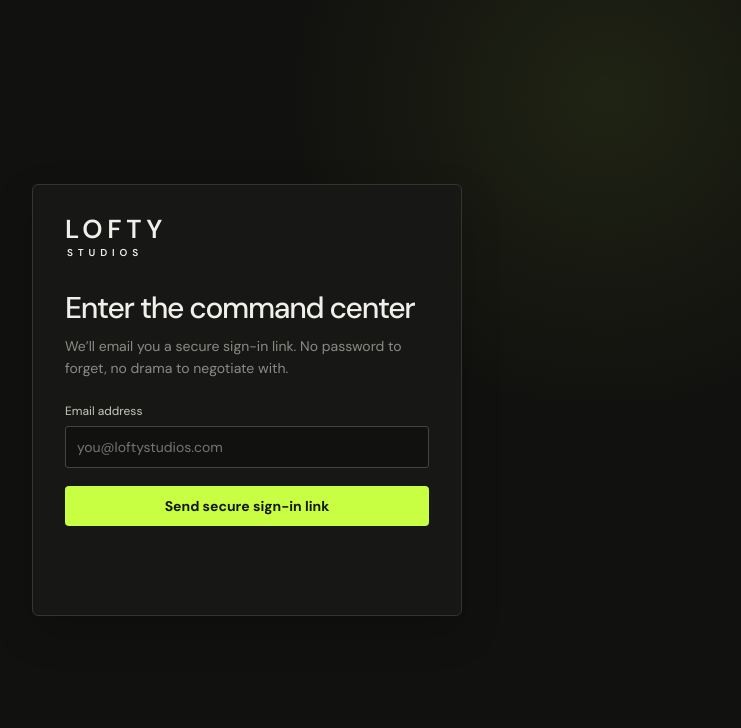
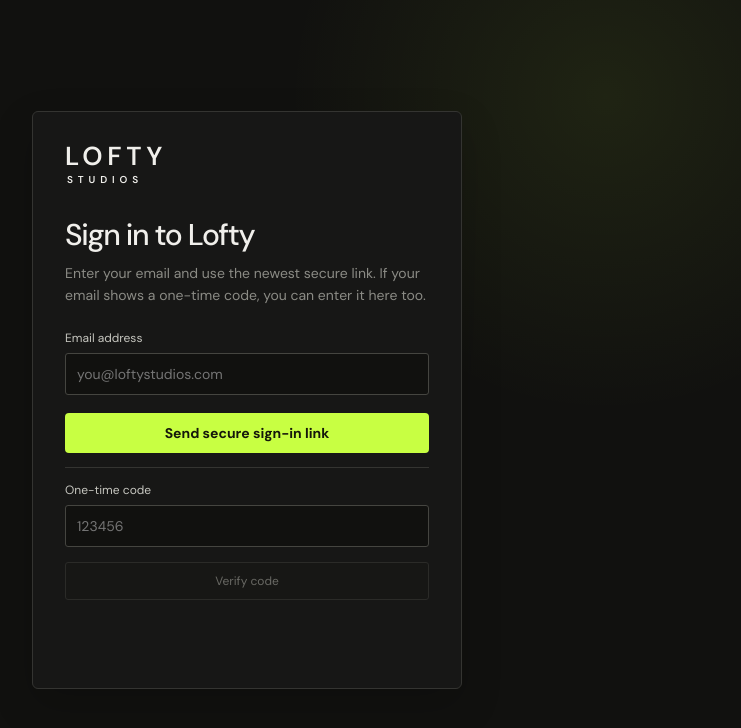
Before and after one commit to henoksalaria-ship-it/Lofty-Studios, a Next.js app: page /login in a window 1280 px wide. Shown: the top 728 px of the page, without its empty margins (393-1134 px from the left). Built offline with nearby package versions, Linux system fonts and the light colour scheme.

Commit message:
Fix Supabase email login flow

```diff
--- /dev/null
+++ b/app/auth/confirm/route.js
@@ -0,0 +1 @@
+export { GET } from '../callback/route'
--- a/app/globals.css
+++ b/app/globals.css
@@ -17,6 +17,12 @@
 .auth-card label { display: grid; gap: 7px; color: #c7c7c0; font-size: 12px; }
 .auth-card input { width: 100%; border: 1px solid #454540; border-radius: 3px; background: #11110f; color: #efefea; padding: 11px; outline: none; font-size: 14px; }
 .auth-card .primary-button { justify-content: center; margin-top: 3px; }
+.login-stack { display: grid; gap: 14px; }
+.login-stack form { display: grid; gap: 15px; }
+.otp-form { border-top: 1px solid var(--line); padding-top: 14px; }
+.otp-form button { height: 38px; border: 1px solid var(--line); border-radius: 3px; background: #181815; color: var(--text); font-size: 12px; }
+.otp-form button:not(:disabled) { cursor: pointer; border-color: #5d5d55; }
+.otp-form button:disabled { color: var(--muted); opacity: .7; }
 .form-message { min-height: 18px; color: var(--lime); font-size: 12px; line-height: 1.45; }
 .form-message.is-error { color: var(--coral); }
 .empty-board { min-height: 310px; display: grid; place-items: center; color: var(--muted); font-size: 13px; text-align: center; padding: 24px; }
--- a/app/login/login-form.js
+++ b/app/login/login-form.js
@@ -1,25 +1,62 @@
 'use client'
 
 import { useState } from 'react'
+import { useRouter } from 'next/navigation'
 import { createClient } from '@/lib/supabase/client'
 
-export default function LoginForm() {
-  const [message, setMessage] = useState('')
+export default function LoginForm({ next = '/dashboard', initialMessage = '', initialTone = 'success' }) {
+  const router = useRouter()
+  const [email, setEmail] = useState('')
+  const [code, setCode] = useState('')
+  const [message, setMessage] = useState(initialMessage)
+  const [tone, setTone] = useState(initialTone)
   const [loading, setLoading] = useState(false)
+  const safeNext = next.startsWith('/') && !next.startsWith('//') ? next : '/dashboard'
 
   async function signIn(event) {
     event.preventDefault()
-    const email = new FormData(event.currentTarget).get('email')
+    const formEmail = String(new FormData(event.currentTarget).get('email') || '').trim().toLowerCase()
+    if (!formEmail) return
+    setLoading(true)
+    setMessage('')
+    setTone('success')
+    const supabase = createClient()
+    const { error } = await supabase.auth.signInWithOtp({
+      email: formEmail,
+      options: { emailRedirectTo: `${window.location.origin}/auth/callback?next=${encodeURIComponent(safeNext)}` },
+    })
+    setLoading(false)
+    if (error) {
+      setTone('error')
+      setMessage(error.message)
+      return
+    }
+    setEmail(formEmail)
+    setTone('success')
+    setMessage('Check your inbox. Use the newest sign-in link, or enter the one-time code if your email shows one.')
+  }
+
+  async function verifyCode(event) {
+    event.preventDefault()
+    const cleanCode = code.replace(/\s+/g, '')
+    if (!email || cleanCode.length < 6) {
+      setTone('error')
+      setMessage('Enter the email you used and the full one-time code from the newest message.')
+      return
+    }
     setLoading(true)
     setMessage('')
     const supabase = createClient()
-    const { error } = await supabase.auth.signInWithOtp({
-      email,
-      options: { emailRedirectTo: `${window.location.origin}/auth/callback` },
-    })
+    const { error } = await supabase.auth.verifyOtp({ email, token: cleanCode, type: 'email' })
     setLoading(false)
-    setMessage(error ? error.message : 'Check your inbox — your secure sign-in link is on its way.')
+    if (error) {
+      setTone('error')
+      setMessage(error.message)
+      return
+    }
+    router.replace(safeNext)
+    router.refresh()
   }
 
-  return <form onSubmit={signIn}><label>Email address<input required name="email" type="email" placeholder="you@loftystudios.com" autoComplete="email" /></label><button className="primary-button" disabled={loading} type="submit">{loading ? 'Sending link…' : 'Send secure sign-in link'}</button><p className={`form-message ${message.includes('Check') ? '' : 'is-error'}`}>{message}</p></form>
+  return <div className="login-stack"><form onSubmit={signIn}><label>Email address<input required name="email" type="email" placeholder="you@loftystudios.com" autoComplete="email" value={email} onChange={(event) => setEmail(event.target.value)} /></label><button className="primary-button" disabled={loading} type="submit">{loading ? 'Sending link...' : 'Send secure sign-in link'}</button></form><form className="otp-form" onSubmit={verifyCode}><label>One-time code<input inputMode="numeric" name="code" pattern="[0-9 ]{6,}" placeholder="123456" autoComplete="one-time-code" value={code} onChange={(event) => setCode(event.target.value)} /></label><button type="submit" disabled={loading || !email || !code}>Verify code</button></form><p className={`form-message ${tone === 'error' ? 'is-error' : ''}`} aria-live="polite">{message}</p></div>
 }
--- a/app/login/page.js
+++ b/app/login/page.js
@@ -1,5 +1,21 @@
 import LoginForm from './login-form'
 
-export default function LoginPage() {
-  return <main className="auth-page"><section className="auth-card"><div className="brand"><span>LOFTY</span><small>STUDIOS</small></div><h1>Enter the command center</h1><p>We’ll email you a secure sign-in link. No password to forget, no drama to negotiate with.</p><LoginForm /></section></main>
+const loginCopy = {
+  auth_redirect_failed: 'Supabase rejected that sign-in link. Send yourself a fresh link and open the newest email.',
+  missing_auth_token: 'That sign-in link was incomplete. Send a fresh link from this page.',
+  unsupported_auth_type: 'That sign-in link used an unsupported verification type. Send a fresh link.',
+  auth_code_failed: 'That link could not be verified. It may have expired, already been used, or opened in a different browser.',
+  auth_token_failed: 'That secure token could not be verified. Send a fresh link and try again.',
 }
+
+function safeNext(value) {
+  if (typeof value !== 'string' || !value.startsWith('/') || value.startsWith('//')) return '/dashboard'
+  return value
+}
+
+export default async function LoginPage({ searchParams }) {
+  const params = await searchParams
+  const next = safeNext(params?.next)
+  const error = typeof params?.error === 'string' ? params.error : ''
+  return <main className="auth-page"><section className="auth-card"><div className="brand"><span>LOFTY</span><small>STUDIOS</small></div><h1>Sign in to Lofty</h1><p>Enter your email and use the newest secure link. If your email shows a one-time code, you can enter it here too.</p><LoginForm next={next} initialMessage={loginCopy[error] || ''} initialTone={error ? 'error' : 'success'} /></section></main>
+}
```
Also changed, not shown: app/auth/callback/route.js (+50 -5 lines), proxy.js (+11 -1 lines), 1 other file (tests, documents, lock files or other folders).
